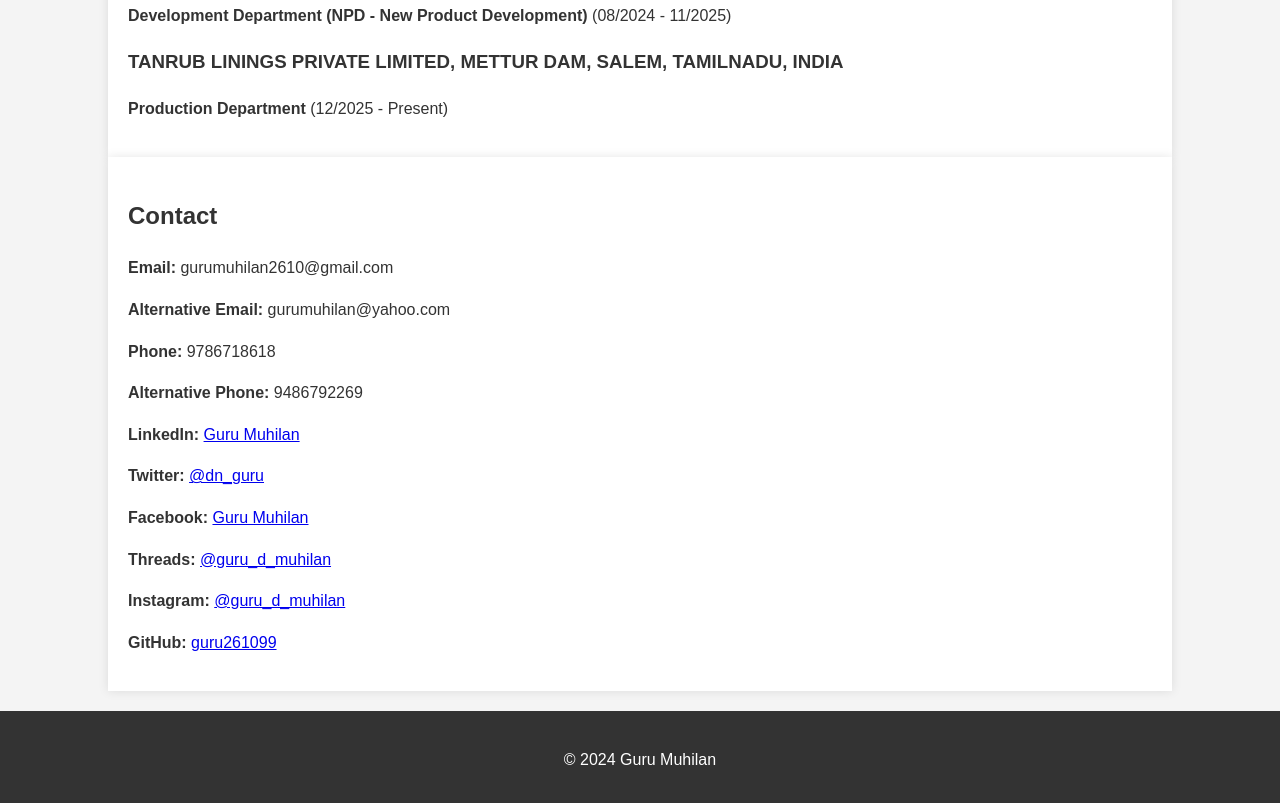
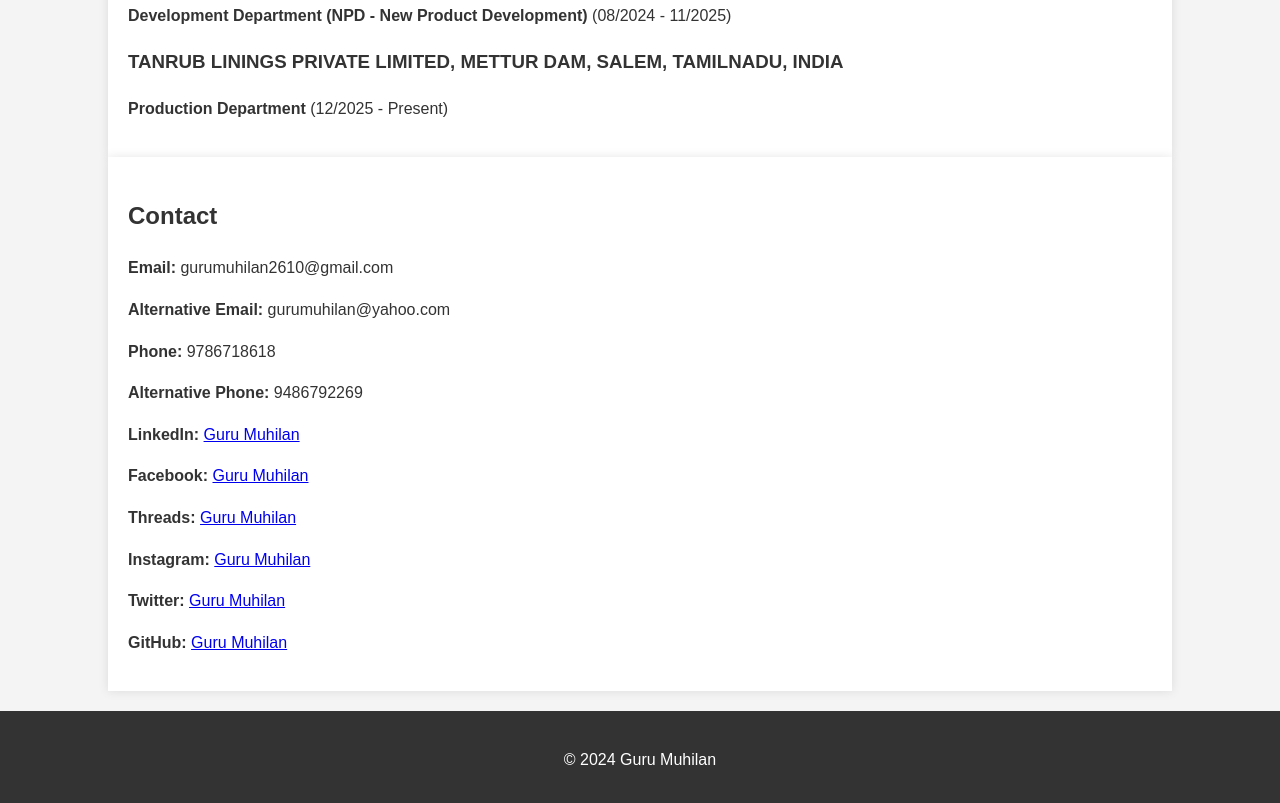
Before and after one commit to guru261099/Guru, a plain HTML site: page index.html in a window 1280 px wide. Shown: the part 798-1601 px from the top of the page. Drawn offline with Linux system fonts and the light colour scheme.

Commit message:
Update index.html

```diff
--- a/index.html
+++ b/index.html
@@ -120,11 +120,11 @@
         <p><strong>Phone:</strong> 9786718618</p>
         <p><strong>Alternative Phone:</strong> 9486792269</p>
         <p><strong>LinkedIn:</strong> <a href="http://www.linkedin.com/in/guru-muhilan-741bb01a0" target="_blank">Guru Muhilan</a></p>
-        <p><strong>Twitter:</strong> <a href="https://twitter.com/dn_guru" target="_blank">@dn_guru</a></p>
         <p><strong>Facebook:</strong> <a href="https://www.facebook.com/guruu.muhil" target="_blank">Guru Muhilan</a></p>
-        <p><strong>Threads:</strong> <a href="https://www.threads.net/@guru_d_muhilan" target="_blank">@guru_d_muhilan</a></p>
-        <p><strong>Instagram:</strong> <a href="https://www.instagram.com/guru_d_muhilan/" target="_blank">@guru_d_muhilan</a></p>
-        <p><strong>GitHub:</strong> <a href="https://github.com/guru261099" target="_blank">guru261099</a></p>
+        <p><strong>Threads:</strong> <a href="https://www.threads.net/@guru_d_muhilan" target="_blank">Guru Muhilan</a></p>
+        <p><strong>Instagram:</strong> <a href="https://www.instagram.com/guru_d_muhilan/" target="_blank">Guru Muhilan</a></p>
+        <p><strong>Twitter:</strong> <a href="https://twitter.com/dn_guru" target="_blank">Guru Muhilan</a></p>
+        <p><strong>GitHub:</strong> <a href="https://github.com/guru261099" target="_blank">Guru Muhilan</a></p>
     </section>
 
     <footer>
```
